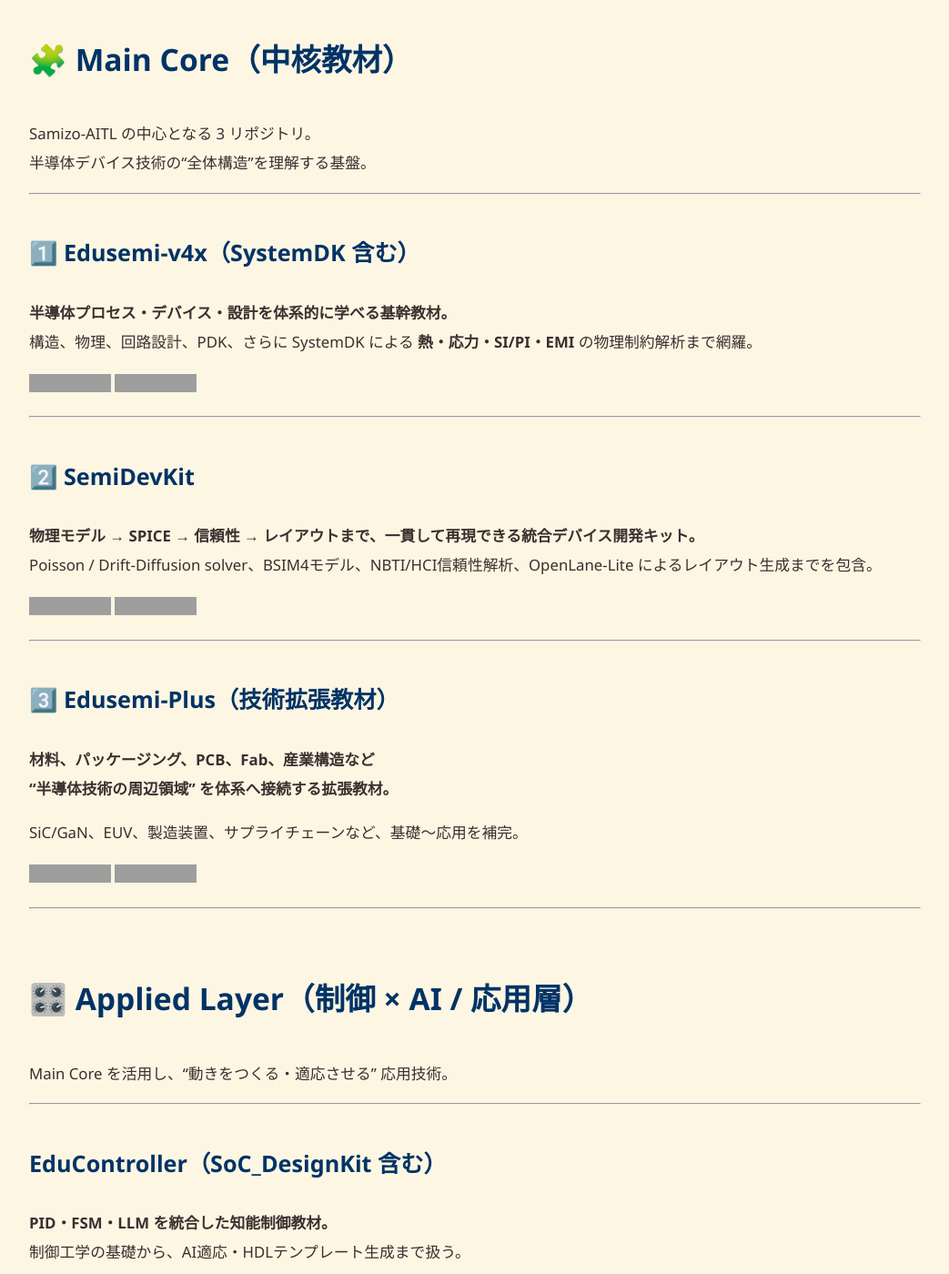
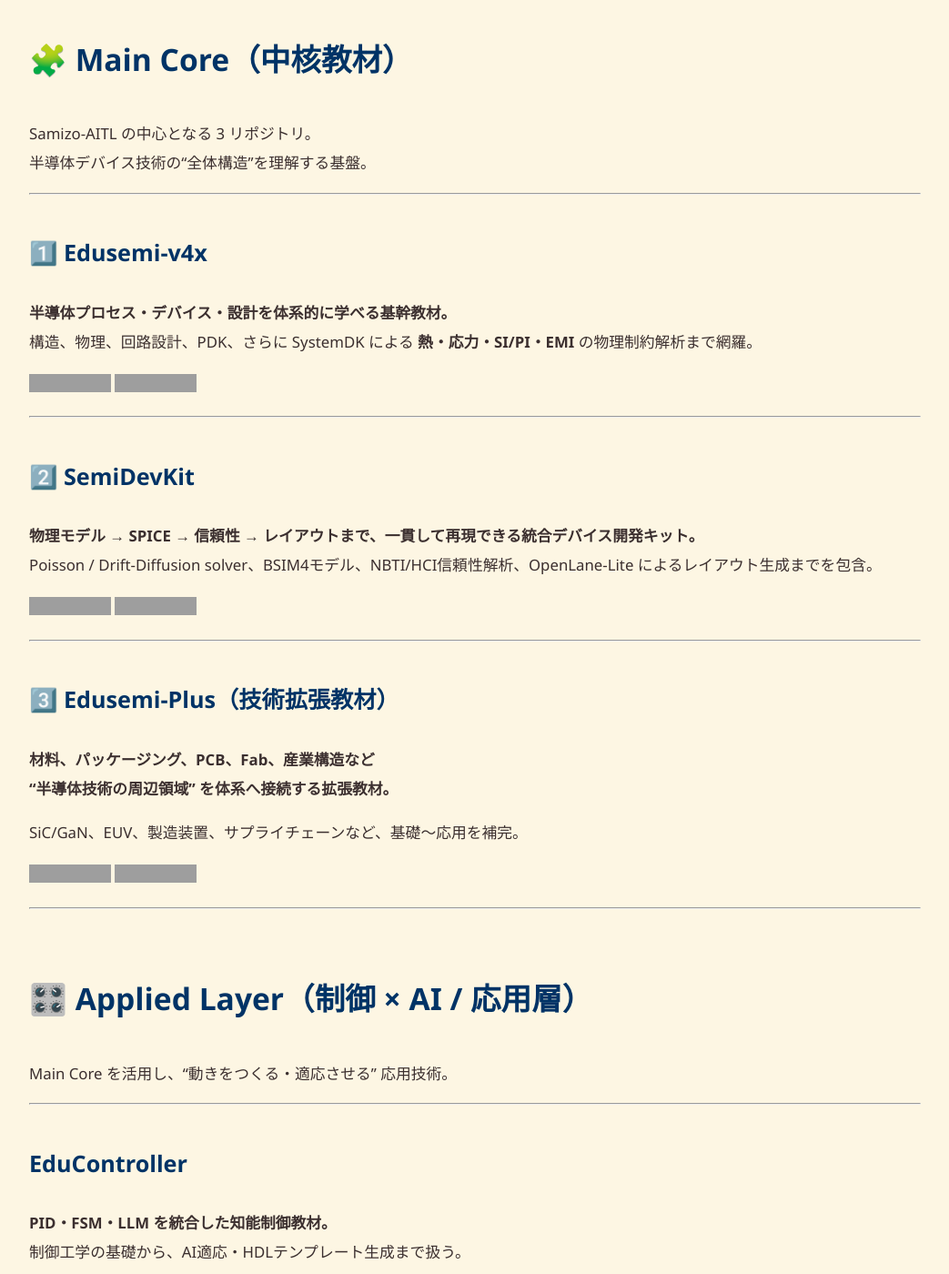
Before and after one commit to Samizo-AITL/Samizo-AITL.github.io, a Jekyll site: the page built from index.md, in a window 1280 px wide and 1400 px high, scrolled down 877 px. Shown: the whole window at 91% size, without its empty margins (118-1161 px from the left). Built offline with Jekyll 4.4.1, drawn with Linux system fonts in a browser that asks for light colours; grey boxes are pictures that could not be loaded.

Commit message:
Update index.md

```diff
--- a/index.md
+++ b/index.md
@@ -35,7 +35,7 @@ Samizo-AITL の中心となる 3 リポジトリ。
 
 ---
 
-## 1️⃣ Edusemi-v4x（SystemDK 含む）
+## 1️⃣ Edusemi-v4x
 **半導体プロセス・デバイス・設計を体系的に学べる基幹教材。**
 構造、物理、回路設計、PDK、さらに SystemDK による **熱・応力・SI/PI・EMI** の物理制約解析まで網羅。
 
@@ -69,7 +69,7 @@ Main Core を活用し、“動きをつくる・適応させる” 応用技術
 
 ---
 
-## EduController（SoC_DesignKit 含む）
+## EduController
 **PID・FSM・LLM を統合した知能制御教材。**
 制御工学の基礎から、AI適応・HDLテンプレート生成まで扱う。
 
```
